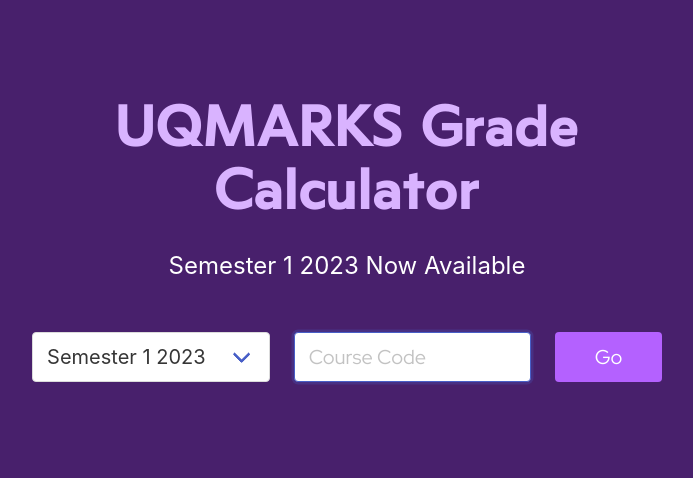
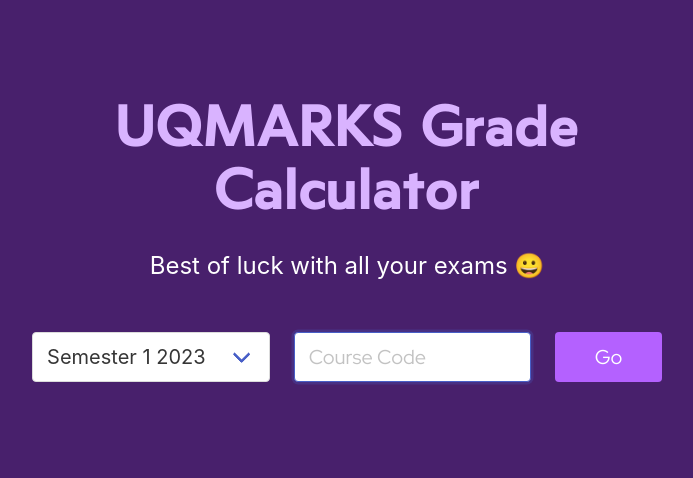
Before and after one commit to Uncle-Mitch/uqmarks, a Flask app: page / in a window 1280 px wide. Shown: the part 66-544 px from the top of the page, without its empty margins (293-986 px from the left). Run offline with Flask 2, Linux system fonts and the light colour scheme.

Commit message:
Updated announcement + metatags

```diff
--- a/templates/course_code.html
+++ b/templates/course_code.html
@@ -17,7 +17,7 @@
     <meta name="robots" content="noindex">
         <meta property='og:title'  content='UQ Grade Calculator'>
     <meta property='og:url'  content='https://www.uqmarks.com/'>
-    <meta property='og:description'  content='SEMESTER 2 2022 - CALCULATE YOUR REQUIRED GRADES. Need to get a certain GPA? Easily calculate the mark required to get your desired grade at UQ with UQMARKS!'>
+    <meta property='og:description'  content='SEMESTER 1 2023 - CALCULATE YOUR REQUIRED GRADES. Need to get a certain GPA? Easily calculate the mark required to get your desired grade at UQ with UQMARKS!'>
     <meta property="og:image" content="https://www.uqmarks.com/static/images/share.png" />
     <script async src="https://www.googletagmanager.com/gtag/js?id=G-BW68VRSJ96"></script>
     <script>
@@ -63,7 +63,7 @@
       <h1 class="title text-light-purp is-size-1">
         UQMARKS Grade Calculator
       </h1>
-      <h2 class="text-white is-size-4">Semester 1 2023 Now Available </h2>
+      <h2 name="announcement" class="text-white is-size-4">Best of luck with all your exams 😀 </h2>
     </div>
   </section>
   <section class="section purp-bg body-align" id='section-main'>
--- a/templates/index.html
+++ b/templates/index.html
@@ -15,13 +15,12 @@
     <link rel="icon" type="image/png" sizes="512x512" href="{{ url_for('static', filename='images/android-chrome-512x512.png') }}">
     <link rel="preload" href="{{url_for('static', filename='fonts//RedHatDisplay-Regular.ttf')}}" as="font">
     <link rel="preload" href="{{url_for('static', filename='fonts///Sato-Medium.ttf')}}" as="font">
-    <script async src="https://pagead2.googlesyndication.com/pagead/js/adsbygoogle.js?client=ca-pub-5647299176749275"
-     crossorigin="anonymous"></script>
-     <meta name="description" content="SEMESTER 2 2022 - CALCULATE YOUR REQUIRED GRADES. Need to get a certain GPA? Easily calculate the mark required to get your desired grade at UQ with UQMARKS!">
+    <script async src="https://pagead2.googlesyndication.com/pagead/js/adsbygoogle.js?client=ca-pub-5647299176749275" crossorigin="anonymous"></script>
+    <meta name="description" content="SEMESTER 1 2023 - CALCULATE YOUR REQUIRED GRADES. Need to get a certain GPA? Easily calculate the mark required to get your desired grade at UQ with UQMARKS!">
     <meta name="keywords" content="UQ, University of Queensland, Final Exam, uqmarks, mark calculator, final exam calculator, uqfinal">
-    <meta property='og:title'  content='UQ Grade Calculator>
+    <meta property='og:title'  content='UQ Grade Calculator'>
     <meta property='og:url'  content='https://www.uqmarks.com/'>
-    <meta property='og:description'  content='SEMESTER 2 2022 - CALCULATE YOUR REQUIRED GRADES for UQ.'>
+    <meta property='og:description'  content='SEMESTER 1 2023 - CALCULATE YOUR REQUIRED GRADES for UQ.'>
     <meta property="og:image" content="https://www.uqmarks.com/static/images/share.png" />
     <script async src="https://www.googletagmanager.com/gtag/js?id=G-BW68VRSJ96"></script>
     <script>
@@ -67,7 +66,7 @@
       <h1 class="title text-light-purp is-size-1">
         UQMARKS Grade Calculator
       </h1>
-      <h2 class="text-white is-size-4">Semester 1 2023 Now Available </h2>
+      <h2 name="announcement" class="text-white is-size-4">Best of luck with all your exams 😀 </h2>
     </div>
   </section>
   <section class="section purp-bg body-align" id='section-main'>
--- a/templates/invalid.html
+++ b/templates/invalid.html
@@ -63,7 +63,7 @@
       <h1 class="title text-light-purp is-size-1">
         UQMARKS Grade Calculator
       </h1>
-      <h2 class="text-white is-size-4">Semester 1 2023 Now Available </h2>
+      <h2 name="announcement" class="text-white is-size-4">Best of luck with all your exams 😀 </h2>
     </div>
   </section>
   <section class="section purp-bg body-align" id='section-main'>
--- a/templates/quiz.html
+++ b/templates/quiz.html
@@ -17,7 +17,7 @@
     <meta name="robots" content="noindex">
         <meta property='og:title'  content='UQ Grade Calculator'>
     <meta property='og:url'  content='https://www.uqmarks.com/'>
-    <meta property='og:description'  content='SEMESTER 2 2022 - CALCULATE YOUR REQUIRED GRADES. Need to get a certain GPA? Easily calculate the mark required to get your desired grade at UQ with UQMARKS!'>
+    <meta property='og:description'  content='SEMESTER 1 2023 - CALCULATE YOUR REQUIRED GRADES. Need to get a certain GPA? Easily calculate the mark required to get your desired grade at UQ with UQMARKS!'>
     <meta property="og:image" content="https://www.uqmarks.com/static/images/share.png" />
     <script async src="https://www.googletagmanager.com/gtag/js?id=G-BW68VRSJ96"></script>
     <script>
```
